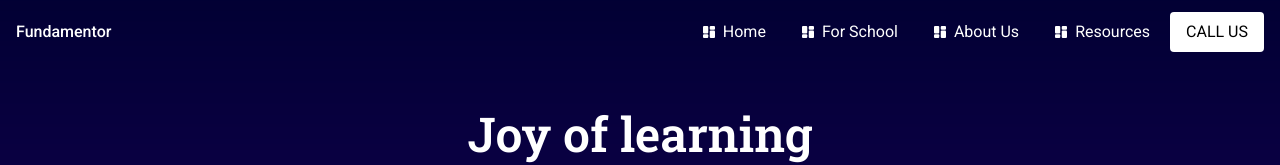
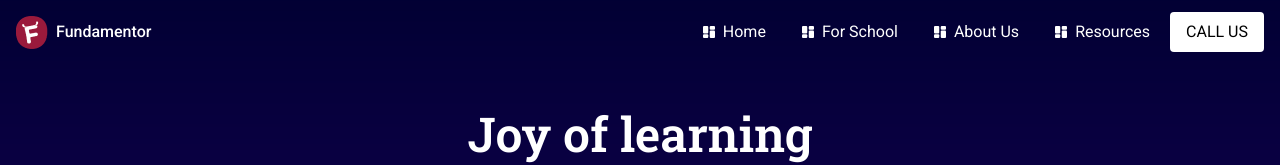
Before and after one commit to Fmentor/fundamentor-website, a website: page index.html in a window 1280 px wide. Shown: the top 165 px of the page. Drawn offline with Linux system fonts and the light colour scheme.

Commit message:
logo added

```diff
--- a/index.html
+++ b/index.html
@@ -42,8 +42,8 @@
   <header class="fixed w-full z-50 top-0 py-3 ">
     <div class="container flex justify-between items-center">
       <div class="logo flex justify-between w-full md:w-auto">
-        <a href="/" class="outline-none focus:outline-blueDark font-roboto font-medium text-base text-white" title="Fundamentor: E-learning Solutions Provider">
-          Fundamentor
+        <a href="/" class="outline-none focus:outline-blueDark font-roboto font-medium text-base text-white flex items-center gap-2" title="Fundamentor: E-learning Solutions Provider">
+          <img src="./assets/images/fundamentor.png"/> Fundamentor
         </a>
         <button type="button" id="button-toggle"
           class="toggle inline-flex items-center p-2 w-10 h-10 justify-center text-sm text-white focus:text-blue focus:outline-none focus:outline-blue md:hidden"
```
Also changed, not shown: assets/images/fundamentor.png (added).
